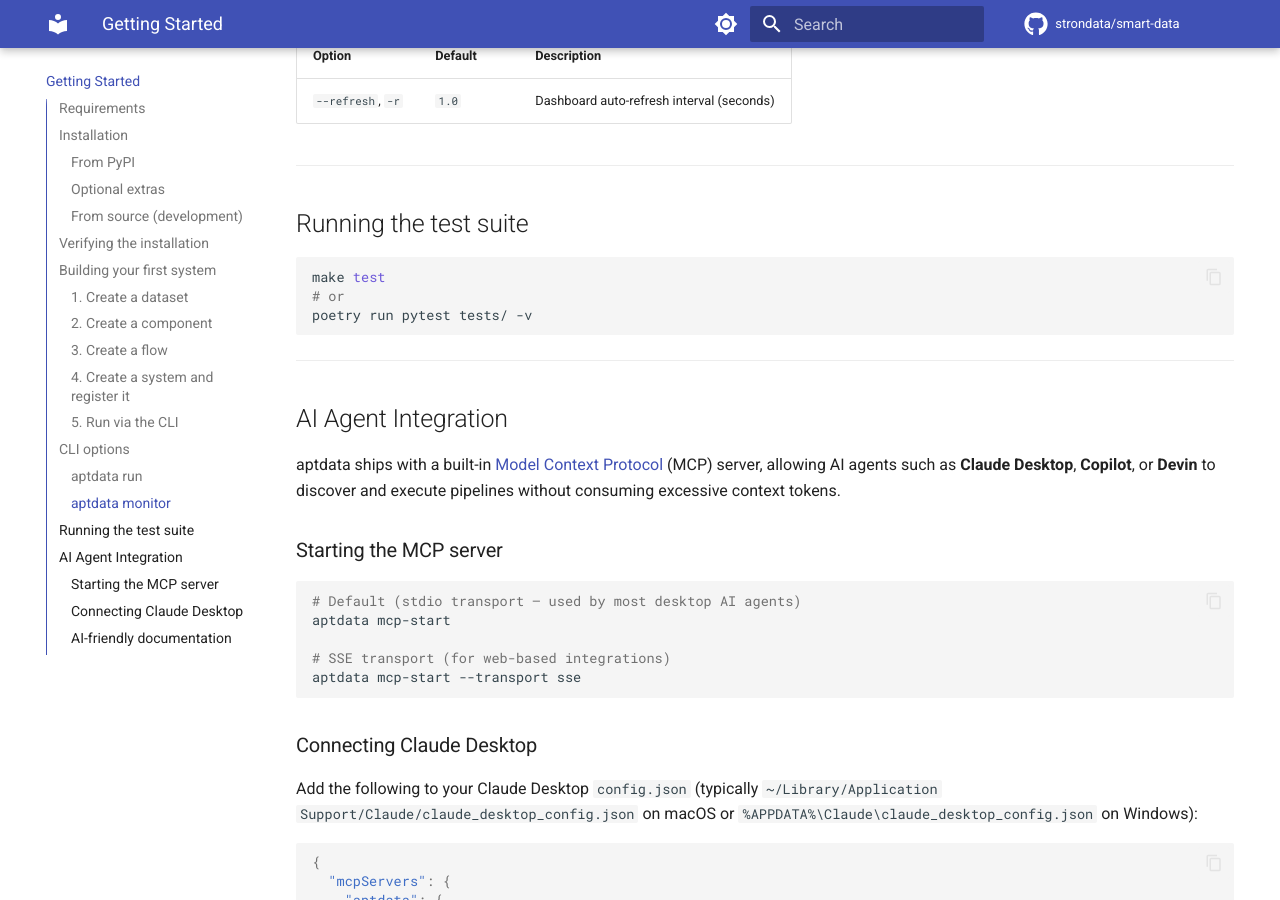
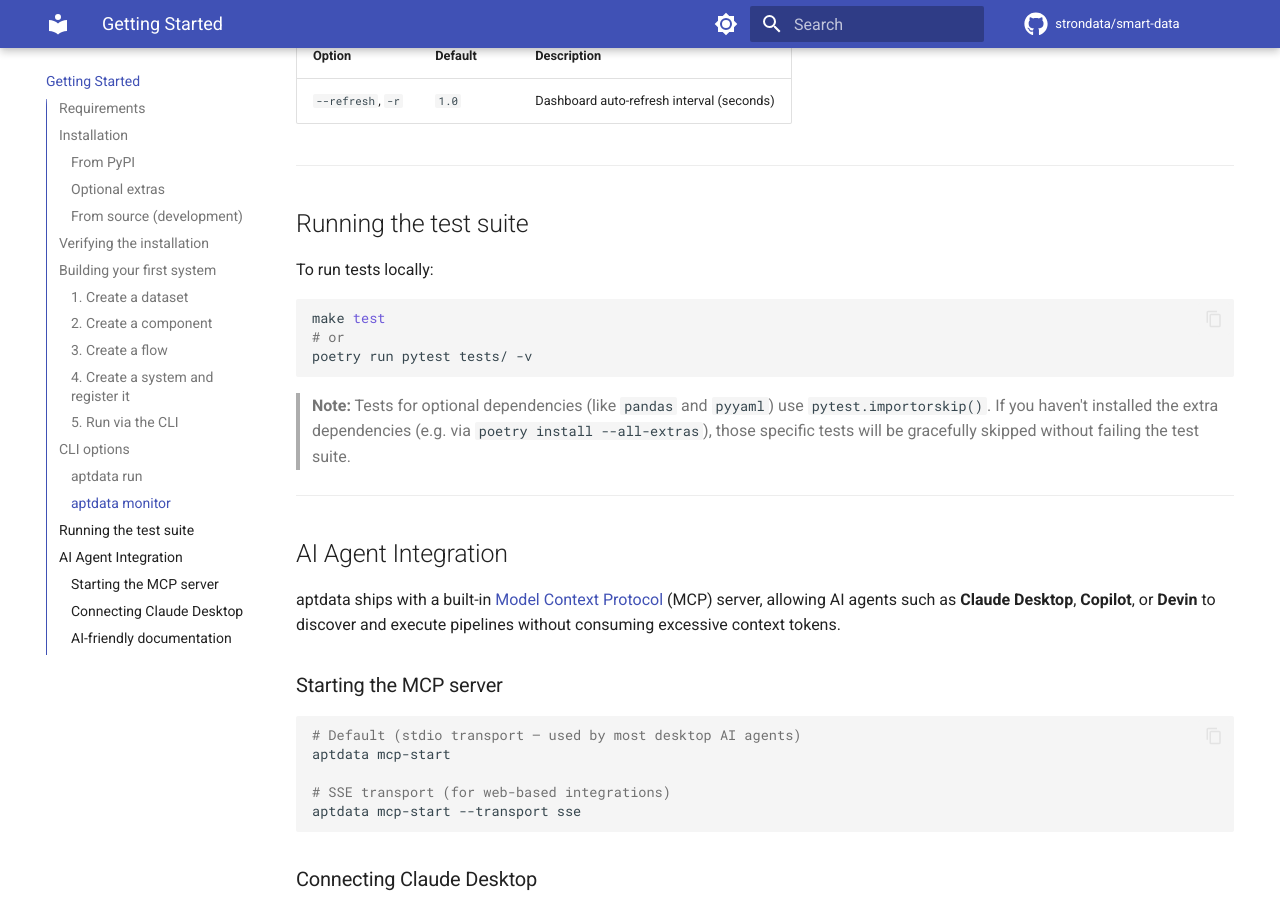
Before and after one commit to antunes-hq/aptdata-flow-os, an MkDocs documentation site: the page built from docs/getting-started.md, in a window 1280 px wide and 900 px high, scrolled down 4734 px. Built offline with MkDocs 1.6.1 and Material for MkDocs 9.7.7, drawn with Linux system fonts in a browser that asks for light colours; comment, search, counter and statistics services are not loaded.

Commit message:
fix: test dependency failures and lint errors
- Addressed PEP8 E501 line length violations in `aptdata/core/` and tests.
- Replaced direct `import pandas as pd` and `import yaml` statements with scoped `pytest.importorskip("...")` blocks inside tests to ensure graceful skipping when the optional extra is missing without failing module collection.
- Updated documentation `getting-started.md` to note that test modules use `pytest.importorskip` so that if extra dependencies aren't installed, test suites won't fail globally.

Co-authored-by: Lucasa22 <22979127+Lucasa22@users.noreply.github.com>

````diff
--- a/docs/getting-started.md
+++ b/docs/getting-started.md
@@ -245,11 +245,15 @@ Expected output:
 
 ## Running the test suite
 
+To run tests locally:
+
 ```bash
 make test
 # or
 poetry run pytest tests/ -v
 ```
+
+> **Note:** Tests for optional dependencies (like `pandas` and `pyyaml`) use `pytest.importorskip()`. If you haven't installed the extra dependencies (e.g. via `poetry install --all-extras`), those specific tests will be gracefully skipped without failing the test suite.
 
 ---
 
````
Also changed, not shown: 1 other file.
